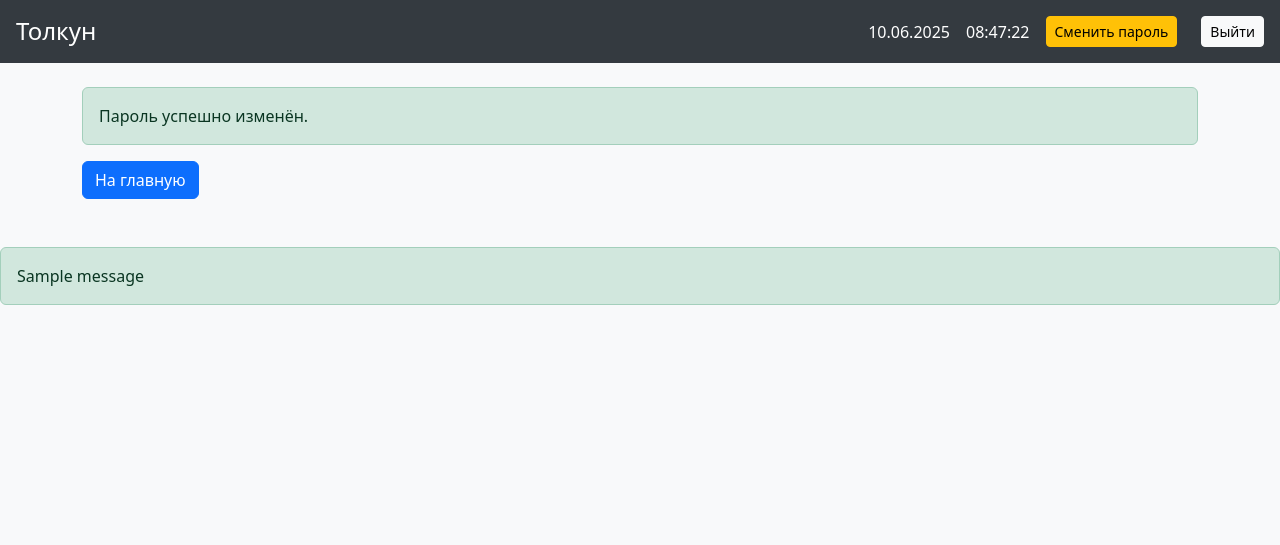
After one commit to Kairat-Baigazakov/eth_tolkun, a Django app: page /change-password/done/ in a window 1280 px wide. The commit adds this page. Shown: the top 545 px of the page. Run offline with Django 5.2, Linux system fonts and the light colour scheme; a user stored in the database is signed in; tables that the repository leaves empty hold one stand-in row (values such as "Sample post"); one stand-in notice (Sample message) is shown; some libraries are stand-ins or nearby versions.

Commit message:
Change password on work

```diff
--- /dev/null
+++ b/core/templates/account/password_change_done.html
@@ -0,0 +1,8 @@
+{% extends 'base.html' %}
+{% block title %}Пароль изменён{% endblock %}
+{% block content %}
+<div class="alert alert-success mt-4">
+    Пароль успешно изменён.
+</div>
+<a href="{% url 'dashboard_redirect' %}" class="btn btn-primary">На главную</a>
+{% endblock %}
--- a/core/templates/base.html
+++ b/core/templates/base.html
@@ -45,6 +45,7 @@
     <div class="datetime">
         <span id="current-date"></span>
         <span id="current-time"></span>
+        <a href="{% url 'change_password' %}" class="btn btn-sm btn-warning me-2">Сменить пароль</a>
         <a href="{% url 'logout' %}" class="btn btn-sm btn-light">Выйти</a>
     </div>
 </header>
@@ -52,6 +53,16 @@
 <main class="container mt-4 mb-5">
     {% block content %}{% endblock %}
 </main>
+
+{% if messages %}
+<div class="mt-3">
+    {% for message in messages %}
+    <div class="alert alert-{{ message.tags }}">
+        {{ message }}
+    </div>
+    {% endfor %}
+</div>
+{% endif %}
 
 <footer class="footer">
     &copy; <span id="current-year"></span> Tolkun. Все права защищены.
--- a/core/urls.py
+++ b/core/urls.py
@@ -1,4 +1,5 @@
-from django.urls import path
+from django.urls import path, reverse_lazy
+from django.contrib.auth import views as auth_views
 from .views import logout_view, admin_dashboard, moderator_dashboard, user_dashboard, CustomLoginView, dashboard_redirect, user_create, user_list, user_edit
 
 urlpatterns = [
@@ -11,4 +12,13 @@ urlpatterns = [
     path('dashboard/admin/create_user/', user_create, name='user_create'),
     path('dashboard/admin/users/', user_list, name='user_list'),
     path('users/<int:user_id>/edit/', user_edit, name='user_edit'),
+
+    path('change-password/', auth_views.PasswordChangeView.as_view(
+        template_name='account/change_password.html',
+        success_url=reverse_lazy('password_change_done')
+    ), name='change_password'),
+
+    path('change-password/done/', auth_views.PasswordChangeDoneView.as_view(
+        template_name='account/password_change_done.html'
+    ), name='password_change_done'),
 ]
--- a/core/views.py
+++ b/core/views.py
@@ -3,7 +3,6 @@ from django.contrib.auth.decorators import user_passes_test, login_required
 from django.contrib.auth import logout, get_user_model
 from django.contrib.auth.views import LoginView
 from django.urls import reverse_lazy
-from django.views.decorators.http import require_POST
 from django.core.paginator import Paginator
 from django.db.models import Q
 from .forms import LoginForm, UserCreationForm, UserEditForm
```
Also changed, not shown: core/templates/account/change_password.html (added, +18 -0 lines), ehc_tolkun/settings.py (+9 -0 lines). Lines whose indentation alone changed are shown as unchanged.
